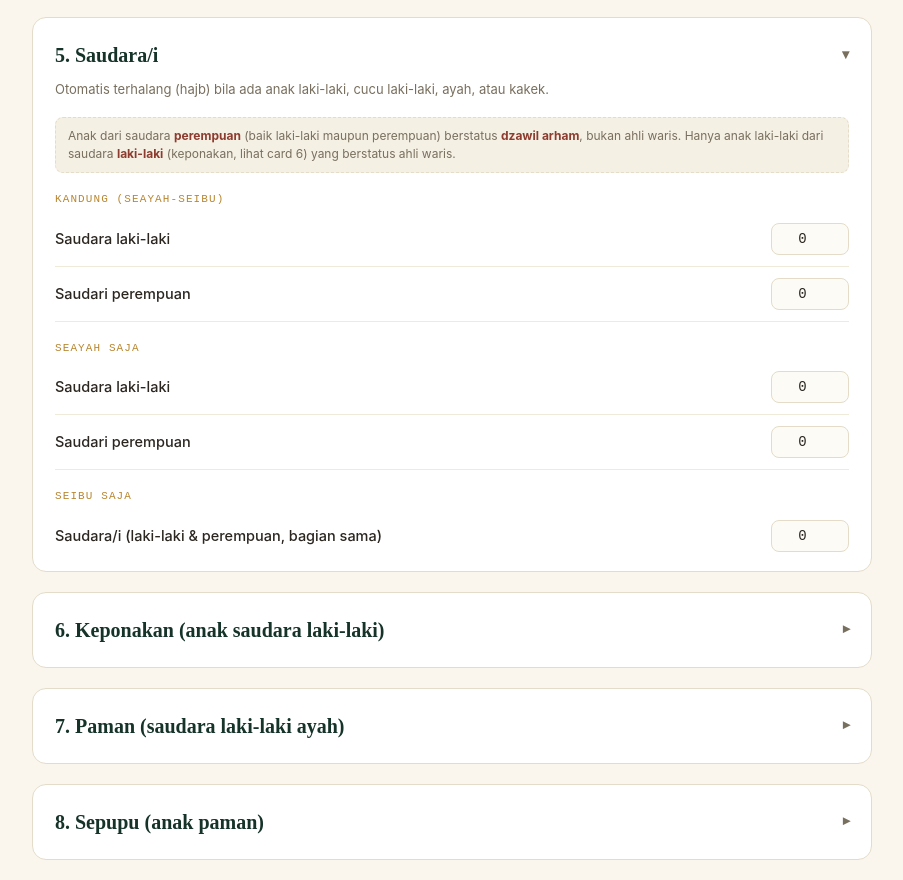
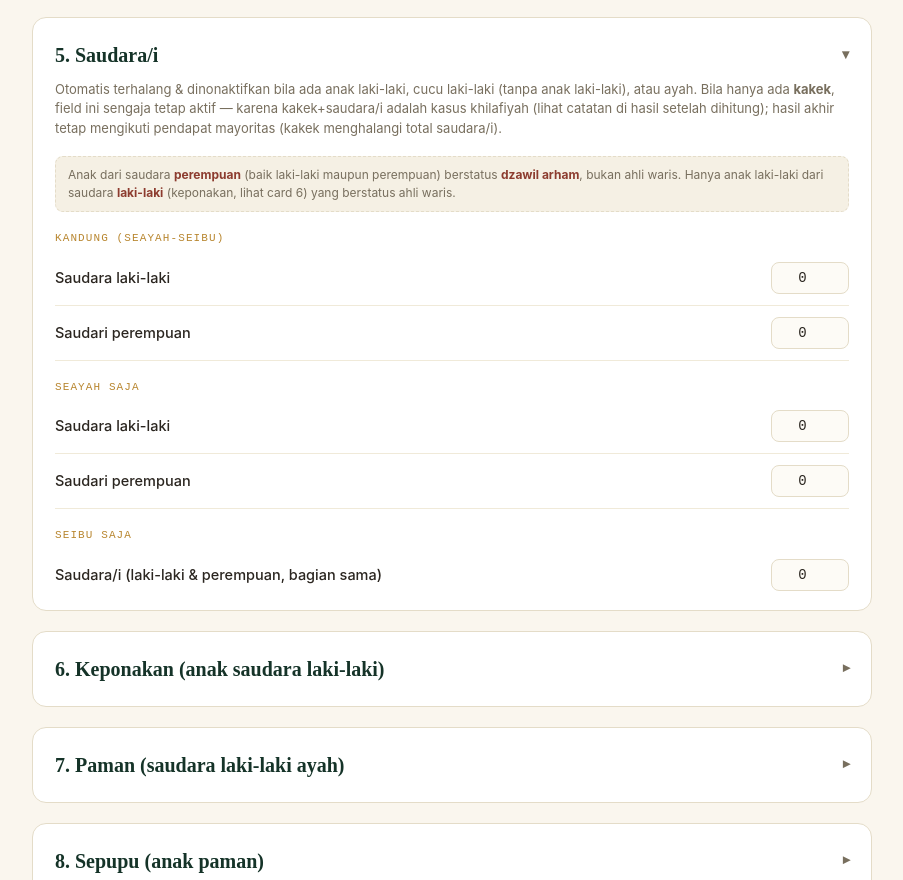
Before and after one commit to DanaraMalik/Kalkulator-Faraidh, a plain HTML site: page index.html in a window 1280 px wide. Shown: the part 1924-2804 px from the top of the page, without its empty margins (188-1091 px from the left). Drawn offline with Linux system fonts and the light colour scheme.

Commit message:
Add files via upload

```diff
--- a/index.html
+++ b/index.html
@@ -578,7 +578,7 @@
   <div class="card">
     <h2 class="card-header" onclick="toggleCard(this)"><span>5. Saudara/i</span><span class="chevron">&#9662;</span></h2>
     <div class="card-body">
-    <p class="sub">Otomatis terhalang (hajb) bila ada anak laki-laki, cucu laki-laki, ayah, atau kakek.</p>
+    <p class="sub">Otomatis terhalang &amp; dinonaktifkan bila ada anak laki-laki, cucu laki-laki (tanpa anak laki-laki), atau ayah. Bila hanya ada <b>kakek</b>, field ini sengaja tetap aktif &mdash; karena kakek+saudara/i adalah kasus khilafiyah (lihat catatan di hasil setelah dihitung); hasil akhir tetap mengikuti pendapat mayoritas (kakek menghalangi total saudara/i).</p>
     <div class="dzawil-note">Anak dari saudara <b>perempuan</b> (baik laki-laki maupun perempuan) berstatus <b>dzawil arham</b>, bukan ahli waris. Hanya anak laki-laki dari saudara <b>laki-laki</b> (keponakan, lihat card 6) yang berstatus ahli waris.</div>
     <div class="section-label">Kandung (seayah-seibu)</div>
     <div class="row" id="rowSaudaraK"><label>Saudara laki-laki</label><input type="number" id="saudaraK" min="0" value="0"></div>
@@ -831,7 +831,7 @@ function syncDependentRows(){
   const anakPval = +document.getElementById('anakP').value || 0;
   const cucuPval = +document.getElementById('cucuP').value || 0;
   const hasFarWarisClient = anakL>0 || anakPval>0 || cucuL>0 || cucuPval>0;
-  const blockAllSiblings = hasFarWarisMudzakkarClient || ayah || kakek;
+  const blockAllSiblings = hasFarWarisMudzakkarClient || ayah;
   const blockSaudaraIbu = blockAllSiblings || hasFarWarisClient;
 
   const sdrK = document.getElementById('saudaraK');
```
